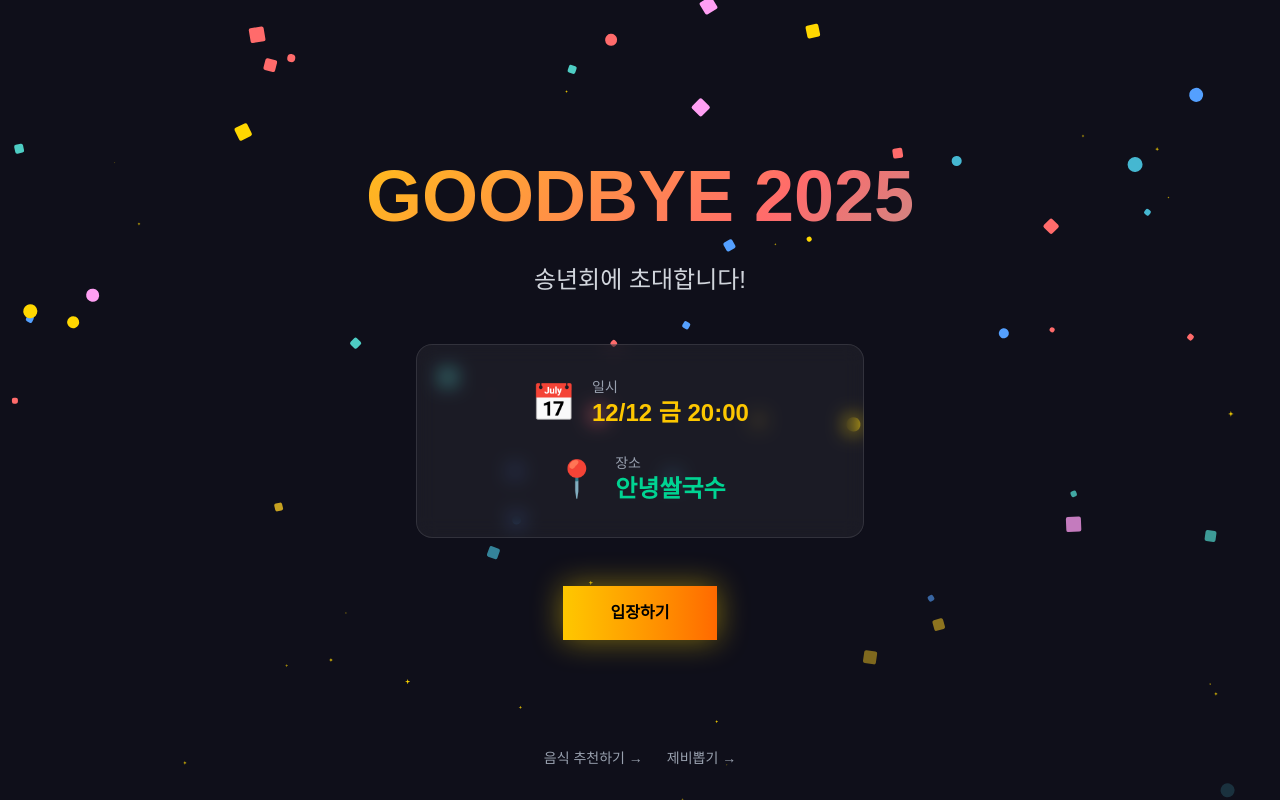
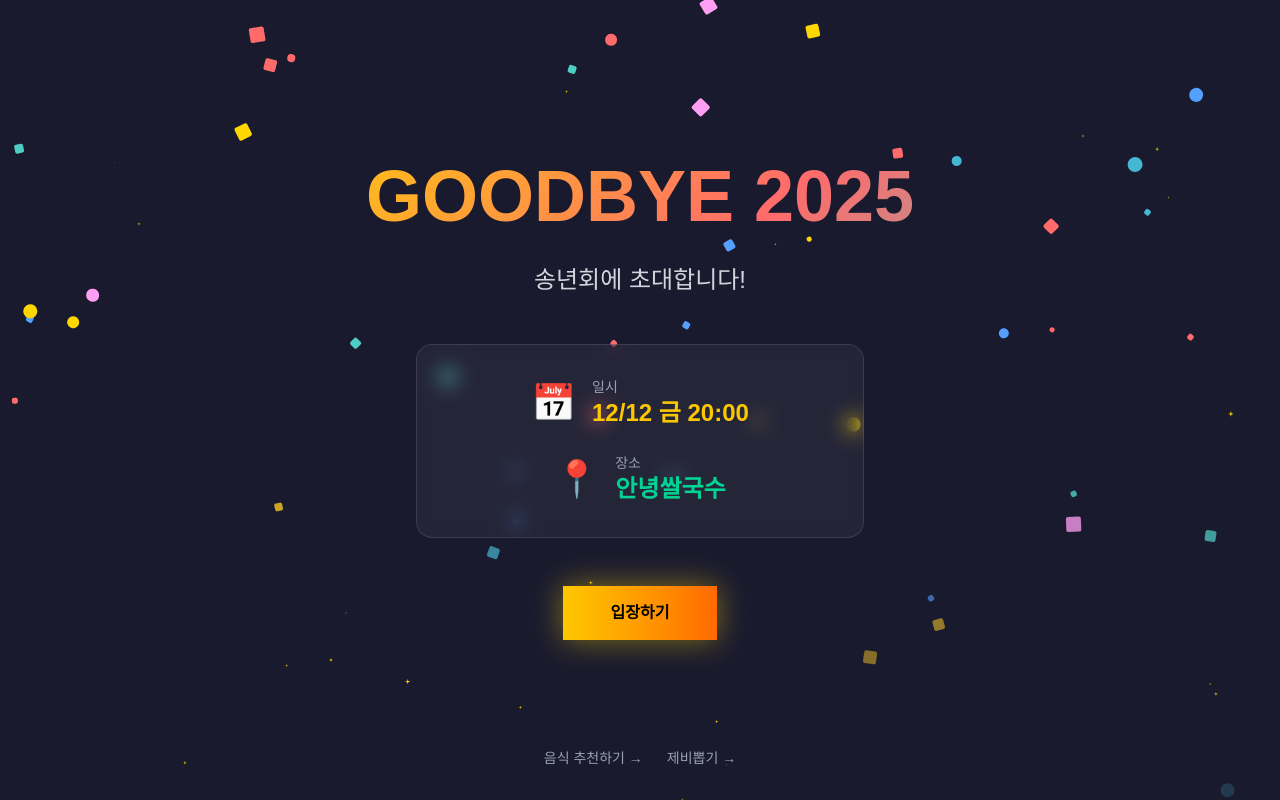
Before and after one commit to KilJH/goodbye2025, a Next.js app: page / in a window 1280 px wide. Built offline with nearby package versions, Linux system fonts and the light colour scheme.

Commit message:
fix: 헤더 블러 효과 추가, 배경색 통일 (#1a1a2e)

```diff
--- a/src/app/globals.css
+++ b/src/app/globals.css
@@ -13,6 +13,7 @@ html {
   height: -webkit-fill-available;
   -webkit-text-size-adjust: none; /* 회전 시 글꼴 자동 확대 방지 */
   text-size-adjust: none;
+  background-color: #1a1a2e;
 }
 
 /* 폼 요소 iOS 기본 스타일 제거 */
@@ -32,7 +33,7 @@ a, button, input, select, textarea {
 /* ===== 프로젝트 변수 ===== */
 
 :root {
-  --background: #0f0f1a;
+  --background: #1a1a2e;
   --foreground: #ffffff;
 }
 
--- a/src/components/Header.tsx
+++ b/src/components/Header.tsx
@@ -19,7 +19,7 @@ export default function Header() {
   if (!userName) return null
 
   return (
-    <div className="fixed top-0 left-0 right-0 z-50 pt-[env(safe-area-inset-top)]">
+    <div className="fixed top-0 left-0 right-0 z-50 pt-[env(safe-area-inset-top)] backdrop-blur-md bg-[#1a1a2e]/80">
       <div className="flex justify-between items-center px-4 py-3">
         <a href="/" className="text-lg font-bold gradient-text">
           GOODBYE 2025
```
